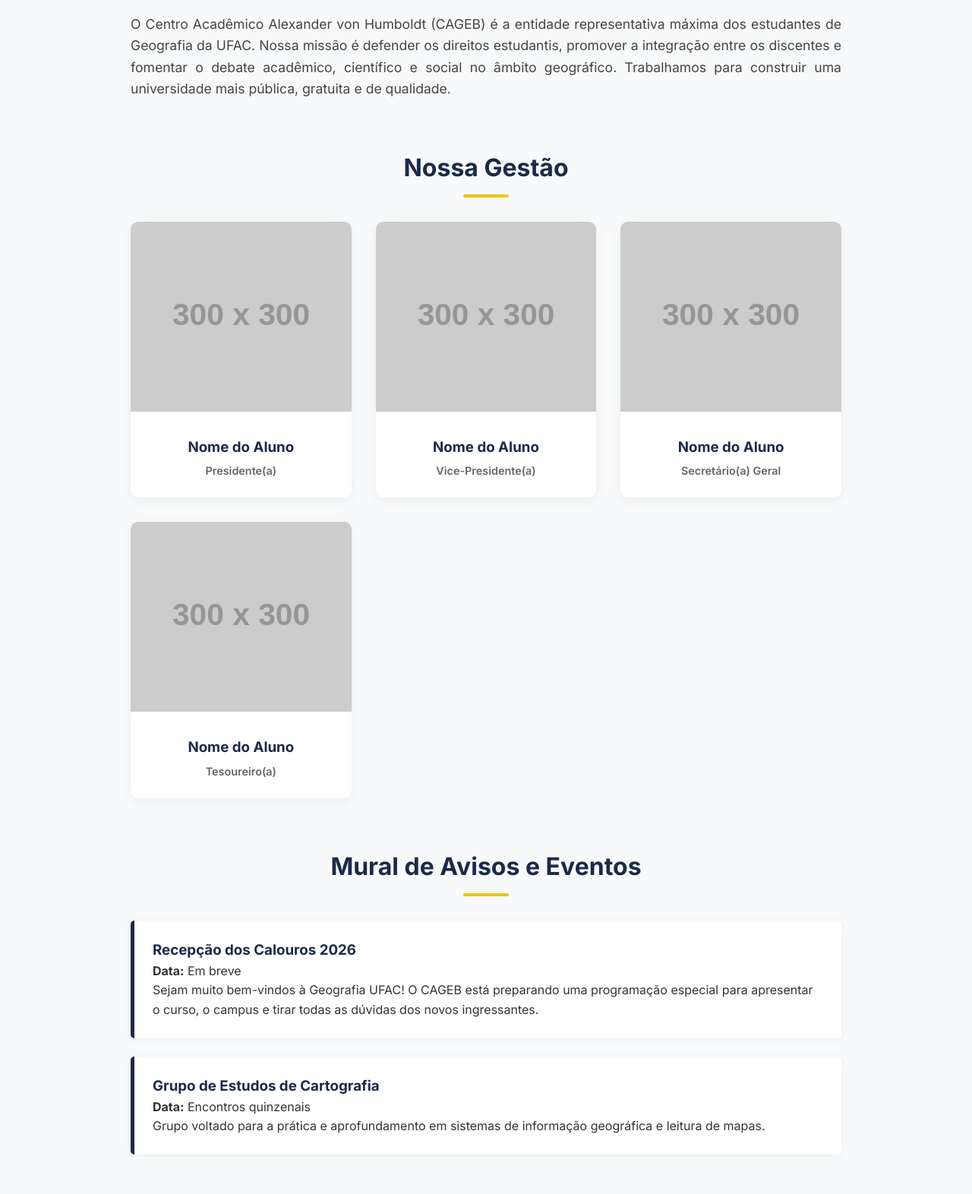
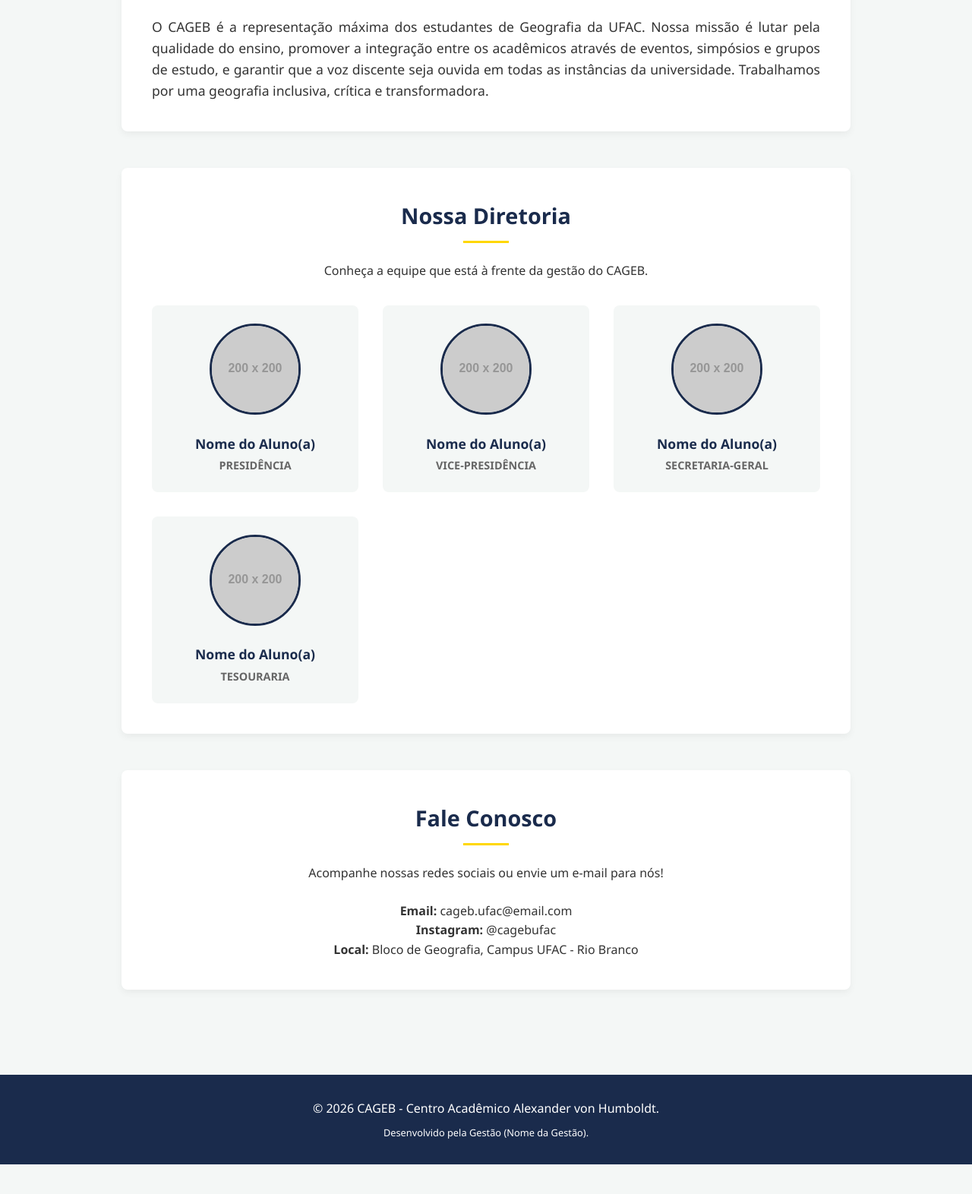
Before and after one commit to raynnansantos036-glitch/cageb-ufac, a plain HTML site: page index.html in a window 1280 px wide. Shown: the part 719-2291 px from the top of the page at 76% size. After the commit the page ends 2252 px from the top, so only its background shows below. Drawn offline with Linux system fonts and the light colour scheme; placeholder pictures from the web are drawn by us.

Commit message:
Add files via upload

```diff
--- a/index.html
+++ b/index.html
@@ -3,341 +3,287 @@
 <head>
     <meta charset="UTF-8">
     <meta name="viewport" content="width=device-width, initial-scale=1.0">
-    <title>CAGEB - Centro Acadêmico de Geografia</title>
-    <!-- Importando fonte moderna do Google Fonts -->
-    <link href="https://fonts.googleapis.com/css2?family=Inter:wght@300;400;600;700&display=swap" rel="stylesheet">
-
+    <title>CAGEB - Centro Acadêmico Alexander von Humboldt</title>
     <style>
+        /* [Todo o CSS foi mantido igual ao anterior para o site continuar bonito] */
         :root {
-            --cor-primaria: #1b2a49; /* Azul escuro da logo */
-            --cor-secundaria: #3a507e; /* Azul um pouco mais claro */
-            --cor-destaque: #f1c40f; /* Amarelo/Dourado para dar contraste */
-            --cor-fundo: #f8f9fa;
-            --cor-texto: #333333;
+            --azul-escuro: #1a2b4c;
+            --azul-claro: #2c4a85;
+            --amarelo-destaque: #ffd700;
+            --fundo-claro: #f4f7f6;
+            --texto-escuro: #333333;
         }
 
         * {
             margin: 0;
             padding: 0;
             box-sizing: border-box;
-            font-family: 'Inter', sans-serif;
-            scroll-behavior: smooth; /* Rolagem suave ao clicar no menu */
+            font-family: 'Segoe UI', Tahoma, Geneva, Verdana, sans-serif;
+            scroll-behavior: smooth;
         }
 
         body {
-            background-color: var(--cor-fundo);
-            color: var(--cor-texto);
+            background-color: var(--fundo-claro);
+            color: var(--texto-escuro);
             line-height: 1.6;
         }
 
-        /* Cabeçalho fixo no topo */
+        /* Cabeçalho Fixo */
         header {
-            background-color: var(--cor-primaria);
+            background-color: var(--azul-escuro);
+            color: #ffffff;
+            padding: 1rem 0;
             position: fixed;
+            width: 100%;
             top: 0;
-            width: 100%;
             z-index: 1000;
-            box-shadow: 0 2px 10px rgba(0,0,0,0.2);
+            box-shadow: 0 4px 6px rgba(0,0,0,0.1);
             transition: all 0.3s ease;
         }
 
         nav {
             display: flex;
-            justify-content: space-between;
+            justify-content: center;
             align-items: center;
             max-width: 1200px;
             margin: 0 auto;
-            padding: 1rem 2rem;
+            padding: 0 20px;
         }
 
-        .nav-logo {
-            color: white;
-            font-weight: 700;
-            font-size: 1.2rem;
-            text-decoration: none;
+        nav ul {
+            list-style: none;
+            display: flex;
+            gap: 2rem;
         }
 
-        .nav-links {
-            list-style: none;
-            display: flex;
-            gap: 1.5rem;
+        nav ul li a {
+            color: #ffffff;
+            text-decoration: none;
+            font-weight: 600;
+            text-transform: uppercase;
+            font-size: 0.9rem;
+            transition: color 0.3s ease;
+            padding: 0.5rem;
         }
 
-        .nav-links a {
-            color: white;
-            text-decoration: none;
-            font-weight: 600;
-            font-size: 0.95rem;
-            transition: color 0.3s;
+        nav ul li a:hover {
+            color: var(--amarelo-destaque);
+            border-bottom: 2px solid var(--amarelo-destaque);
         }
 
-        .nav-links a:hover {
-            color: var(--cor-destaque);
-        }
-
-        /* Seção Principal (Hero) com a Logo grande */
+        /* Seção Principal (Hero) */
         .hero {
             margin-top: 80px; /* Compensa o menu fixo */
-            background: linear-gradient(135deg, var(--cor-primaria) 0%, var(--cor-secundaria) 100%);
+            background: linear-gradient(135deg, var(--azul-escuro) 0%, var(--azul-claro) 100%);
             color: white;
             text-align: center;
-            padding: 4rem 2rem;
-            display: flex;
-            flex-direction: column;
-            align-items: center;
-            justify-content: center;
-            min-height: 60vh;
+            padding: 4rem 20px;
+            animation: fadeIn 1s ease-out;
         }
 
         .logo-ca {
-            max-width: 350px;
-            width: 100%;
+            max-width: 280px;
             height: auto;
-            margin-bottom: 2rem;
-            border-radius: 12px;
-            box-shadow: 0 8px 25px rgba(0,0,0,0.3);
-            animation: flutuar 3s ease-in-out infinite alternate;
+            margin-bottom: 1.5rem;
+            border-radius: 10px;
+            box-shadow: 0 8px 16px rgba(0,0,0,0.2);
+            transition: transform 0.3s ease;
         }
 
-        @keyframes flutuar {
-            0% { transform: translateY(0px); }
-            100% { transform: translateY(-15px); }
+        .logo-ca:hover {
+            transform: scale(1.05);
+        }
+
+        .hero h1 {
+            font-size: 2.5rem;
+            margin-bottom: 0.5rem;
+            color: var(--amarelo-destaque);
         }
 
         .hero h2 {
-            font-size: 2.5rem;
-            margin-bottom: 0.5rem;
-        }
-
-        .hero p {
-            font-size: 1.2rem;
+            font-size: 1.5rem;
             font-weight: 300;
             color: #e0e0e0;
         }
 
-        /* Estrutura das Seções */
-        section {
+        /* Seções de Conteúdo */
+        main {
             max-width: 1000px;
-            margin: 4rem auto;
-            padding: 0 2rem;
+            margin: 0 auto;
+            padding: 2rem 20px;
         }
 
-        .titulo-secao {
+        section {
+            background: #ffffff;
+            padding: 2.5rem;
+            margin-bottom: 3rem;
+            border-radius: 8px;
+            box-shadow: 0 4px 10px rgba(0,0,0,0.05);
+        }
+
+        section h3 {
+            color: var(--azul-escuro);
+            font-size: 1.8rem;
+            margin-bottom: 1.5rem;
             text-align: center;
-            color: var(--cor-primaria);
-            font-size: 2rem;
-            margin-bottom: 2rem;
             position: relative;
         }
 
-        .titulo-secao::after {
+        section h3::after {
             content: '';
             display: block;
             width: 60px;
-            height: 4px;
-            background-color: var(--cor-destaque);
+            height: 3px;
+            background-color: var(--amarelo-destaque);
             margin: 10px auto 0;
-            border-radius: 2px;
         }
 
-        /* Cartões de Diretoria */
-        .grid-diretoria {
+        /* Grid da Diretoria */
+        .diretoria-grid {
             display: grid;
-            grid-template-columns: repeat(auto-fit, minmax(250px, 1fr));
+            grid-template-columns: repeat(auto-fit, minmax(200px, 1fr));
             gap: 2rem;
+            margin-top: 2rem;
         }
 
-        .card-membro {
-            background: white;
-            border-radius: 10px;
-            overflow: hidden;
-            box-shadow: 0 4px 15px rgba(0,0,0,0.05);
+        .membro-card {
             text-align: center;
-            transition: transform 0.3s;
+            background: var(--fundo-claro);
+            padding: 1.5rem;
+            border-radius: 8px;
+            transition: transform 0.3s ease, box-shadow 0.3s ease;
         }
 
-        .card-membro:hover {
-            transform: translateY(-10px);
-            box-shadow: 0 8px 25px rgba(0,0,0,0.15);
+        .membro-card:hover {
+            transform: translateY(-5px);
+            box-shadow: 0 8px 15px rgba(0,0,0,0.1);
         }
 
-        .foto-membro {
-            width: 100%;
-            height: 250px;
+        .membro-foto {
+            width: 120px;
+            height: 120px;
+            border-radius: 50%;
             object-fit: cover;
-            background-color: #ddd; /* Fundo caso a foto falhe */
+            margin-bottom: 1rem;
+            border: 3px solid var(--azul-escuro);
         }
 
-        .info-membro {
-            padding: 1.5rem;
+        .membro-card h4 {
+            color: var(--azul-escuro);
+            font-size: 1.1rem;
+            margin-bottom: 0.2rem;
         }
 
-        .info-membro h3 {
-            color: var(--cor-primaria);
-            margin-bottom: 0.3rem;
-        }
-
-        .info-membro p {
+        .membro-card p {
             color: #666;
-            font-weight: 600;
             font-size: 0.9rem;
-        }
-
-        /* Eventos */
-        .card-evento {
-            background: white;
-            border-left: 5px solid var(--cor-primaria);
-            padding: 1.5rem;
-            margin-bottom: 1.5rem;
-            border-radius: 5px;
-            box-shadow: 0 2px 10px rgba(0,0,0,0.05);
+            font-weight: bold;
+            text-transform: uppercase;
         }
 
         /* Rodapé */
         footer {
-            background-color: var(--cor-primaria);
-            color: white;
+            background-color: var(--azul-escuro);
+            color: #ffffff;
             text-align: center;
-            padding: 2rem;
-            margin-top: 4rem;
+            padding: 2rem 20px;
+            margin-top: 2rem;
         }
 
-        /* Classes para animação no Javascript */
-        .escondido {
-            opacity: 0;
-            transform: translateY(30px);
-            transition: all 0.8s ease-out;
+        /* Animações */
+        @keyframes fadeIn {
+            from { opacity: 0; transform: translateY(20px); }
+            to { opacity: 1; transform: translateY(0); }
         }
 
-        .mostrar {
-            opacity: 1;
-            transform: translateY(0);
+        /* Responsividade para Celulares */
+        @media (max-width: 768px) {
+            nav ul {
+                gap: 1rem;
+                flex-wrap: wrap;
+                justify-content: center;
             }
-
-        /* Responsividade para celular */
-        @media (max-width: 768px) {
-            .nav-links {
-                display: none; /* Esconde menu em telas muito pequenas por enquanto */
-            }
-            .hero h2 {
-                font-size: 1.8rem;
-            }
+            .hero h1 { font-size: 2rem; }
         }
     </style>
 </head>
 <body>
 
-    <!-- Menu Superior -->
     <header>
         <nav>
-            <a href="#" class="nav-logo">CAGEB UFAC</a>
-            <ul class="nav-links">
+            <ul>
                 <li><a href="#inicio">Início</a></li>
                 <li><a href="#sobre">Sobre Nós</a></li>
-                <li><a href="#diretoria">A Diretoria</a></li>
-                <li><a href="#eventos">Eventos</a></li>
+                <li><a href="#diretoria">Diretoria</a></li>
+                <li><a href="#contato">Contato</a></li>
             </ul>
         </nav>
     </header>
 
-    <!-- Seção Principal (Hero) com a Logo -->
+    <main>
+        <!-- AQUI ESTÁ A CORREÇÃO: Nome minúsculo e com traço -->
         <section id="inicio" class="hero">
-        <!-- AQUI ESTÁ A CORREÇÃO: Nova Diretoria.png com espaço certinho -->
-        <img src="Nova Diretoria.png" alt="Logotipo do CAGEB UFAC" class="logo-ca" onerror="this.onerror=null; this.src='https://placehold.co/600x400/1b2a49/ffffff?text=Logo+do+CAGEB';">
-
-        <h2>Centro Acadêmico Alexander von Humboldt</h2>
-        <p>Geografia - Universidade Federal do Acre</p>
+            <img src="nova-diretoria.png" alt="Logotipo do CAGEB UFAC" class="logo-ca" onerror="this.onerror=null; this.src='https://placehold.co/600x400/1b2a49/ffffff?text=Logo+do+CAGEB';">
+            <h1>Centro Acadêmico Alexander von Humboldt</h1>
+            <h2>Geografia - Universidade Federal do Acre</h2>
         </section>
 
-    <!-- Seção Sobre -->
-    <section id="sobre" class="escondido">
-        <h2 class="titulo-secao">Quem Somos</h2>
-        <p style="text-align: justify; font-size: 1.1rem; color: #444;">
-            O Centro Acadêmico Alexander von Humboldt (CAGEB) é a entidade representativa máxima dos estudantes de Geografia da UFAC.
-            Nossa missão é defender os direitos estudantis, promover a integração entre os discentes e fomentar o debate acadêmico, científico e social no âmbito geográfico. Trabalhamos para construir uma universidade mais pública, gratuita e de qualidade.
-        </p>
+        <section id="sobre">
+            <h3>Quem Somos</h3>
+            <p style="text-align: justify; font-size: 1.1rem;">O CAGEB é a representação máxima dos estudantes de Geografia da UFAC. Nossa missão é lutar pela qualidade do ensino, promover a integração entre os acadêmicos através de eventos, simpósios e grupos de estudo, e garantir que a voz discente seja ouvida em todas as instâncias da universidade. Trabalhamos por uma geografia inclusiva, crítica e transformadora.</p>
         </section>
 
-    <!-- Seção da Diretoria -->
-    <section id="diretoria" class="escondido">
-        <h2 class="titulo-secao">Nossa Gestão</h2>
-        <div class="grid-diretoria">
+        <section id="diretoria">
+            <h3>Nossa Diretoria</h3>
+            <p style="text-align: center; margin-bottom: 2rem;">Conheça a equipe que está à frente da gestão do CAGEB.</p>
 
+            <div class="diretoria-grid">
                 <!-- Membro 1 -->
-            <div class="card-membro">
-                <!-- Para adicionar a foto, coloque a imagem na mesma pasta e troque 'foto_presidente.png' pelo nome da foto -->
-                <img src="foto_presidente.png" alt="Foto Presidente" class="foto-membro" onerror="this.onerror=null; this.src='https://placehold.co/300x300/e0e0e0/666666?text=Foto';">
-                <div class="info-membro">
-                    <h3>Nome do Aluno</h3>
-                    <p>Presidente(a)</p>
-                </div>
+                <div class="membro-card">
+                    <!-- Sempre use nomes assim para as fotos: sem espaços, tudo minúsculo -->
+                    <img src="foto-presidente.jpg" alt="Presidente" class="membro-foto" onerror="this.onerror=null; this.src='https://placehold.co/200x200/cccccc/666666?text=Foto';">
+                    <h4>Nome do Aluno(a)</h4>
+                    <p>Presidência</p>
                 </div>
 
                 <!-- Membro 2 -->
-            <div class="card-membro">
-                <img src="foto_vice.png" alt="Foto Vice" class="foto-membro" onerror="this.onerror=null; this.src='https://placehold.co/300x300/e0e0e0/666666?text=Foto';">
-                <div class="info-membro">
-                    <h3>Nome do Aluno</h3>
-                    <p>Vice-Presidente(a)</p>
-                </div>
+                <div class="membro-card">
+                    <img src="foto-vice.jpg" alt="Vice-Presidente" class="membro-foto" onerror="this.onerror=null; this.src='https://placehold.co/200x200/cccccc/666666?text=Foto';">
+                    <h4>Nome do Aluno(a)</h4>
+                    <p>Vice-Presidência</p>
                 </div>
 
                 <!-- Membro 3 -->
-            <div class="card-membro">
-                <img src="foto_secretario.png" alt="Foto Secretário" class="foto-membro" onerror="this.onerror=null; this.src='https://placehold.co/300x300/e0e0e0/666666?text=Foto';">
-                <div class="info-membro">
-                    <h3>Nome do Aluno</h3>
-                    <p>Secretário(a) Geral</p>
-                </div>
+                <div class="membro-card">
+                    <img src="foto-secretario.jpg" alt="Secretaria" class="membro-foto" onerror="this.onerror=null; this.src='https://placehold.co/200x200/cccccc/666666?text=Foto';">
+                    <h4>Nome do Aluno(a)</h4>
+                    <p>Secretaria-Geral</p>
                 </div>
 
                 <!-- Membro 4 -->
-             <div class="card-membro">
-                <img src="foto_tesoureiro.png" alt="Foto Tesoureiro" class="foto-membro" onerror="this.onerror=null; this.src='https://placehold.co/300x300/e0e0e0/666666?text=Foto';">
-                <div class="info-membro">
-                    <h3>Nome do Aluno</h3>
-                    <p>Tesoureiro(a)</p>
+                <div class="membro-card">
+                    <img src="foto-tesoureiro.jpg" alt="Tesouraria" class="membro-foto" onerror="this.onerror=null; this.src='https://placehold.co/200x200/cccccc/666666?text=Foto';">
+                    <h4>Nome do Aluno(a)</h4>
+                    <p>Tesouraria</p>
                 </div>
-            </div>
-
             </div>
         </section>
 
-    <!-- Seção Eventos -->
-    <section id="eventos" class="escondido">
-        <h2 class="titulo-secao">Mural de Avisos e Eventos</h2>
-
-        <div class="card-evento">
-            <h3 style="color: var(--cor-primaria);">Recepção dos Calouros 2026</h3>
-            <p><strong>Data:</strong> Em breve</p>
-            <p>Sejam muito bem-vindos à Geografia UFAC! O CAGEB está preparando uma programação especial para apresentar o curso, o campus e tirar todas as dúvidas dos novos ingressantes.</p>
-        </div>
-
-        <div class="card-evento">
-            <h3 style="color: var(--cor-primaria);">Grupo de Estudos de Cartografia</h3>
-            <p><strong>Data:</strong> Encontros quinzenais</p>
-            <p>Grupo voltado para a prática e aprofundamento em sistemas de informação geográfica e leitura de mapas.</p>
+        <section id="contato">
+            <h3>Fale Conosco</h3>
+            <p style="text-align: center;">Acompanhe nossas redes sociais ou envie um e-mail para nós!</p>
+            <div style="text-align: center; margin-top: 1.5rem;">
+                <p><strong>Email:</strong> cageb.ufac@email.com</p>
+                <p><strong>Instagram:</strong> @cagebufac</p>
+                <p><strong>Local:</strong> Bloco de Geografia, Campus UFAC - Rio Branco</p>
             </div>
         </section>
+    </main>
 
-    <!-- Rodapé -->
     <footer>
-        <p>&copy; 2026 Centro Acadêmico Alexander von Humboldt - CAGEB</p>
-        <p>Universidade Federal do Acre (UFAC) - Rio Branco, AC</p>
+        <p>&copy; 2026 CAGEB - Centro Acadêmico Alexander von Humboldt.</p>
+        <p style="font-size: 0.8rem; margin-top: 0.5rem;">Desenvolvido pela Gestão (Nome da Gestão).</p>
     </footer>
 
-    <!-- JavaScript para criar efeito das seções aparecendo suavemente ao rolar a página -->
-    <script>
-        const observer = new IntersectionObserver((entries) => {
-            entries.forEach((entry) => {
-                if (entry.isIntersecting) {
-                    entry.target.classList.add('mostrar');
-                }
-            });
-        });
-
-        const hiddenElements = document.querySelectorAll('.escondido');
-        hiddenElements.forEach((el) => observer.observe(el));
-    </script>
 </body>
 </html>
```
Lines whose indentation alone changed are shown as unchanged.
